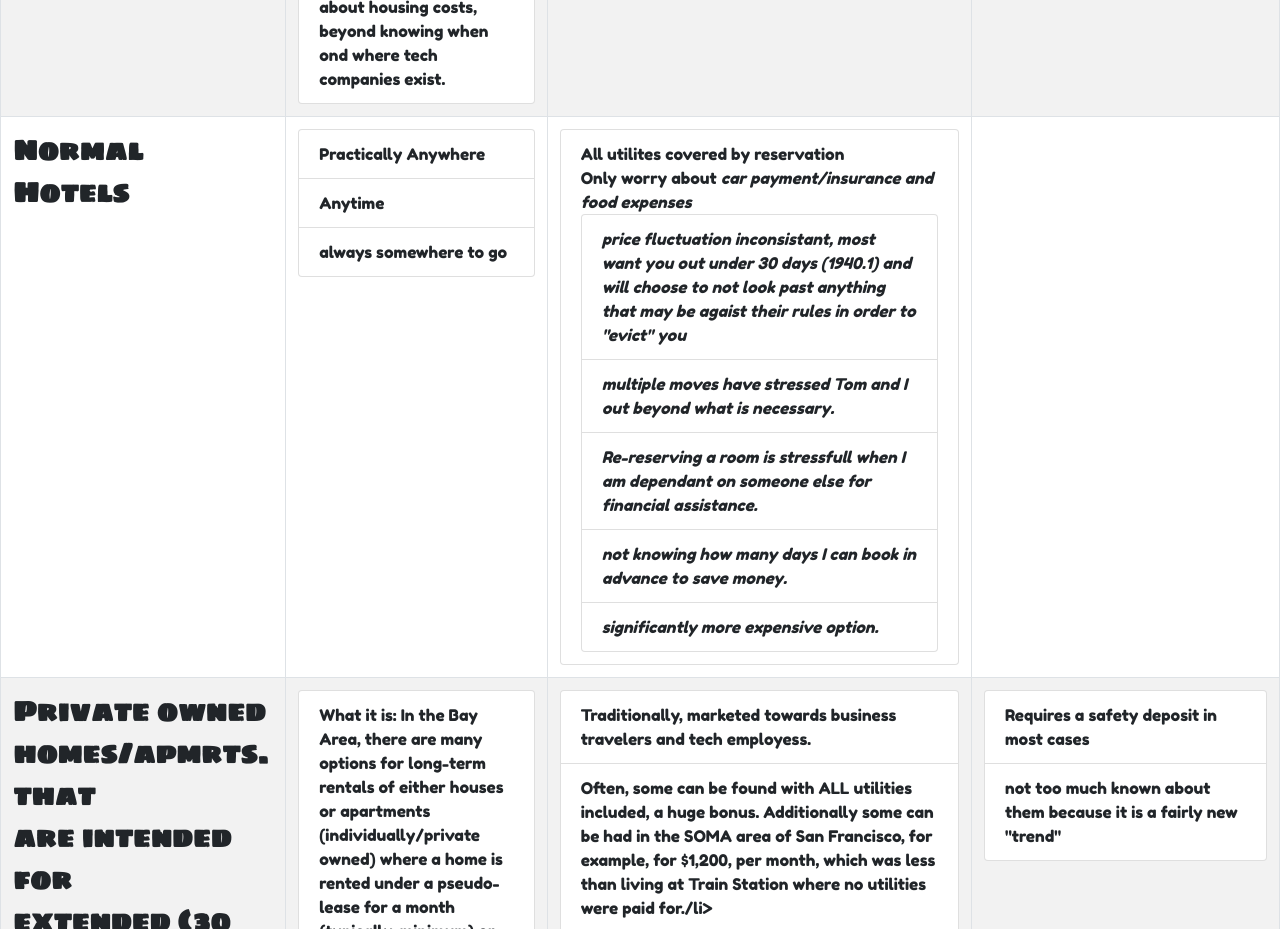
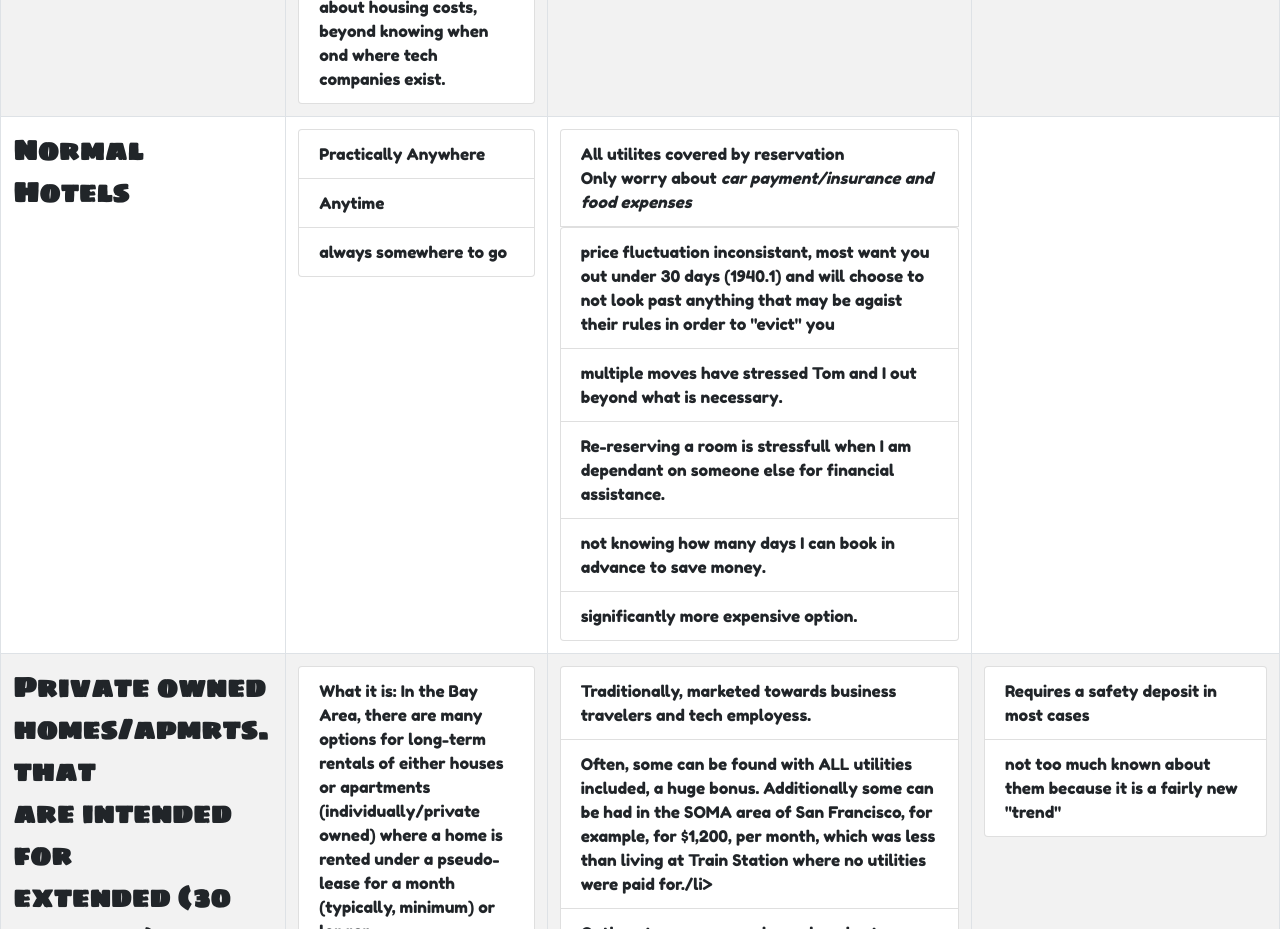
Before and after one commit to smguidotti/Housing-table-for-mom, a plain HTML site: page Housing.html in a window 1280 px wide. Shown: the part 900-1829 px from the top of the page. Drawn offline with nearby package versions, Linux system fonts and the light colour scheme.

Commit message:
here I come, I come, I come

```diff
--- a/Housing.html
+++ b/Housing.html
@@ -69,7 +69,7 @@ img{
 
     <td class="border">
         <li class="list-group-item">All utilites covered by reservation<br>Only worry about <em>car payment/insurance
-            and food expenses
+            and food expenses</em></li>
             <ul class="list-group">
                 <li class="list-group-item">price fluctuation inconsistant, most want you out under 30 days (1940.1) and
                     will choose to not look past anything that may be agaist their rules in order to "evict" you
```
